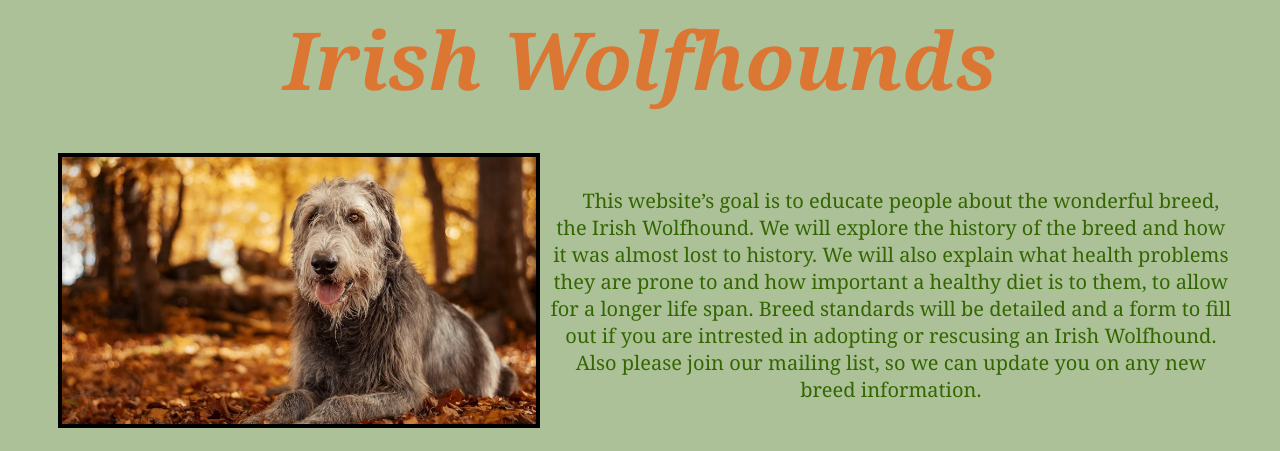
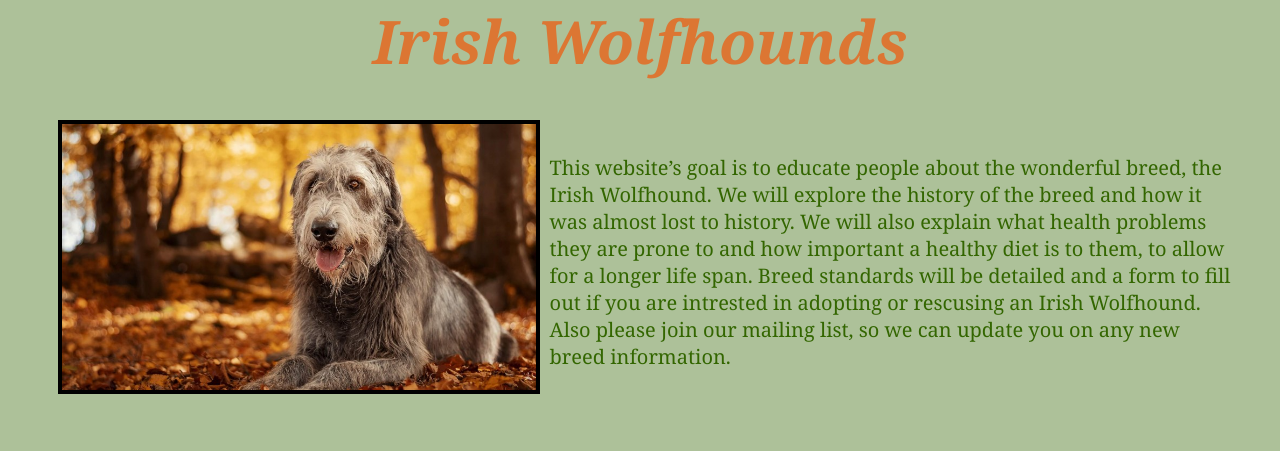
Before and after one commit to LufkinJulie/Celtic_Hounds, a plain HTML site: page index.html in a window 1280 px wide. Shown: the part 214-665 px from the top of the page. Drawn offline with Linux system fonts and the light colour scheme.

Commit message:
Add files via upload

```diff
--- a/styles/milestone.css
+++ b/styles/milestone.css
@@ -4,7 +4,6 @@ body {
 		color: #DC7633;
 }
 h1	 {
-		background-image: url("image/flag.JPG");
 		color: #336600;
 		text-align: center;
 		font-style: italic;
@@ -14,7 +13,7 @@ h1	 {
 }
 h2 {
 		text-align: center;
-		font-size: 80px;
+		font-size: 60px;
 		font-style: italic;
 		line-height: 5px;
 }
@@ -56,9 +55,8 @@ footer p {
 p 	{
 		color: #336600;
 		font-size: 20px;
-		text-indent: 1em;
 		padding: 2em;
-		font-size: 20px;
+		text-align: left;
 }
 dt {
 		text-align : left;
```
